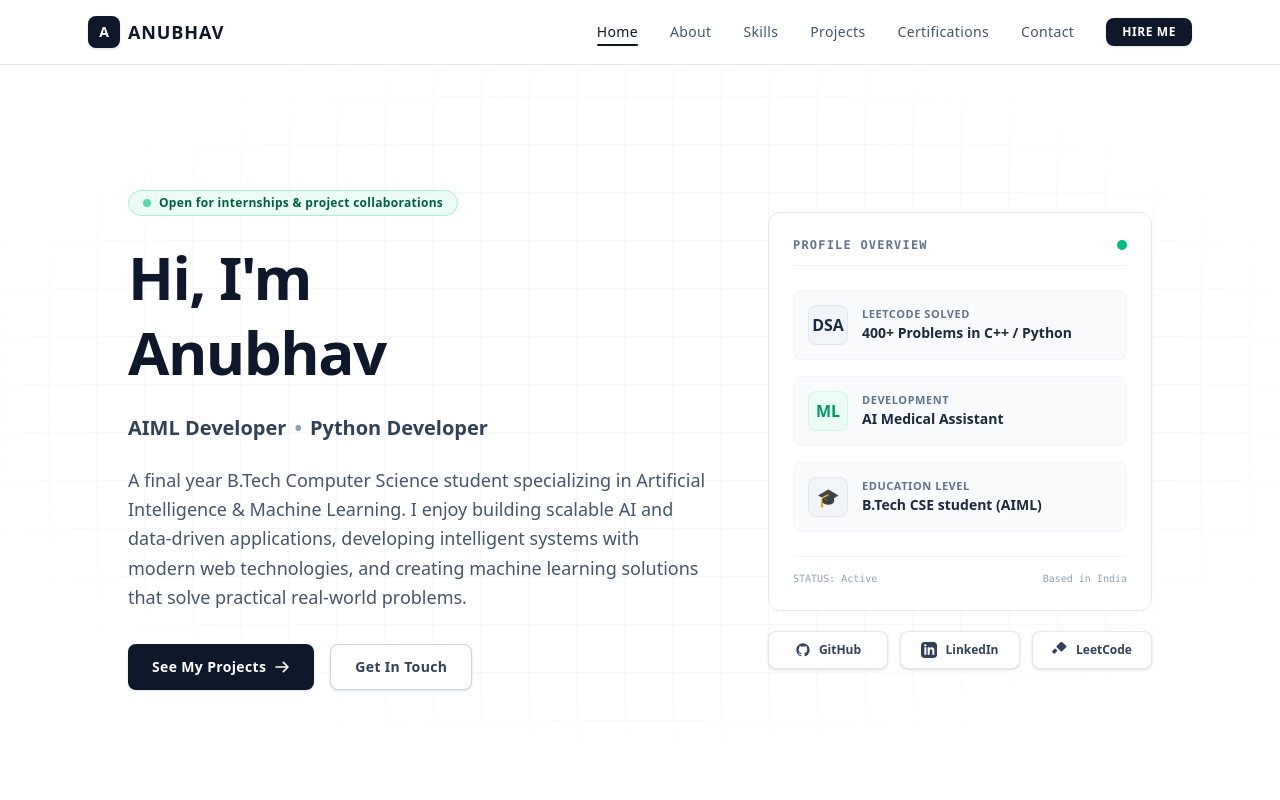
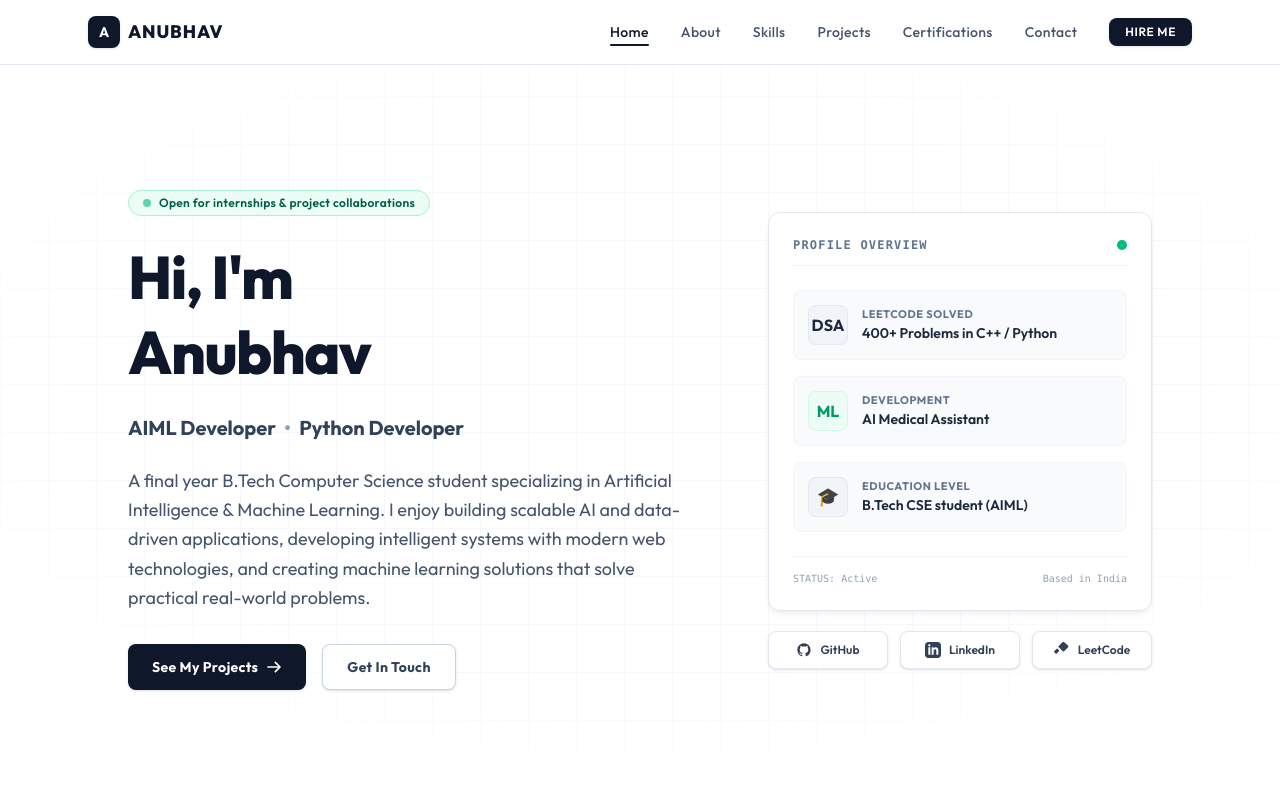
Before and after one commit to anubhav7723/Portfolio, a React (Vite) app: page / in a window 1280 px wide. Shown: the top 800 px of the page. Built offline with nearby package versions, Linux system fonts and the light colour scheme.

Commit message:
main src updated

```diff
--- a/src/App.jsx
+++ b/src/App.jsx
@@ -1,23 +1,15 @@
 import { BrowserRouter, Routes, Route } from "react-router-dom"
 import Navbar from "./components/Navbar"
-
 import Home from "./pages/Home/Home"
-import About from "./pages/About/About"
-import Projects from "./pages/Projects/Projects"
-import Contact from "./pages/Contacts/Contact"
 
 function App() {
   return (
     <BrowserRouter>
       <Navbar />
       <Routes>
-        <Route path="/" element={<Home />} />
-        <Route path="/about" element={<About />} />
-        <Route path="/projects" element={<Projects />} />
-        <Route path="/contact" element={<Contact />} />
+        <Route path="/*" element={<Home />} />
       </Routes>
     </BrowserRouter>
-
   )
 }
 
--- a/src/index.css
+++ b/src/index.css
@@ -1,5 +1,49 @@
+@import url('https://fonts.googleapis.com/css2?family=Outfit:wght@300;400;500;600;700;800&display=swap');
 @import "tailwindcss";
-body{
-    color: black;
-    background-color: white;
+
+:root {
+  font-family: 'Outfit', sans-serif;
+  scroll-behavior: smooth;
 }
+
+body {
+  color: #1e293b; /* slate-800 */
+  background-color: #ffffff; /* Classic Pure White */
+  overflow-x: hidden;
+}
+
+/* Custom Scrollbar */
+::-webkit-scrollbar {
+  width: 8px;
+}
+
+::-webkit-scrollbar-track {
+  background: #f1f5f9; /* slate-100 */
+}
+
+::-webkit-scrollbar-thumb {
+  background: #cbd5e1; /* slate-300 */
+  border-radius: 9999px;
+}
+
+::-webkit-scrollbar-thumb:hover {
+  background: #94a3b8; /* slate-400 */
+}
+
+/* Glass panel styled as a clean white card for classic light theme */
+.glass-panel {
+  background: #ffffff;
+  border: 1px solid #e2e8f0; /* slate-200 */
+  box-shadow: 0 4px 6px -1px rgba(0, 0, 0, 0.05), 0 2px 4px -1px rgba(0, 0, 0, 0.03);
+}
+
+.glass-panel-hover {
+  transition: all 0.3s ease;
+}
+
+.glass-panel-hover:hover {
+  background: #ffffff;
+  border-color: #cbd5e1; /* slate-300 */
+  transform: translateY(-2px);
+  box-shadow: 0 10px 15px -3px rgba(0, 0, 0, 0.08), 0 4px 6px -2px rgba(0, 0, 0, 0.04);
+}
```
Also changed, not shown: src/main.jsx (+7 -7 lines).
